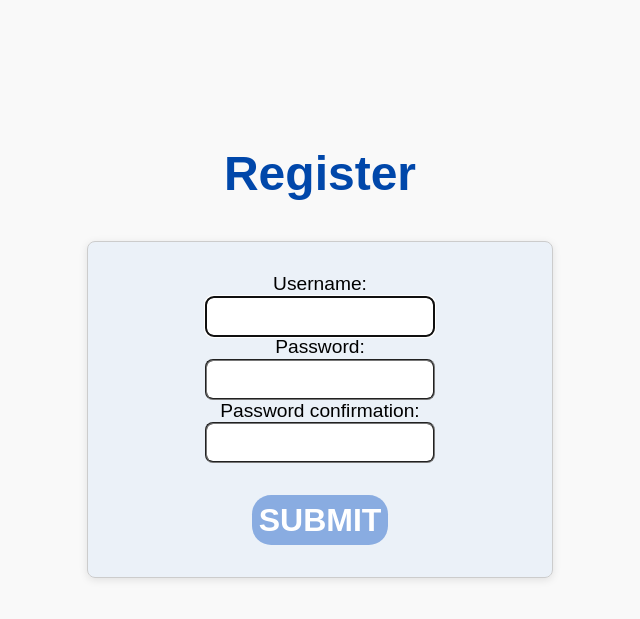
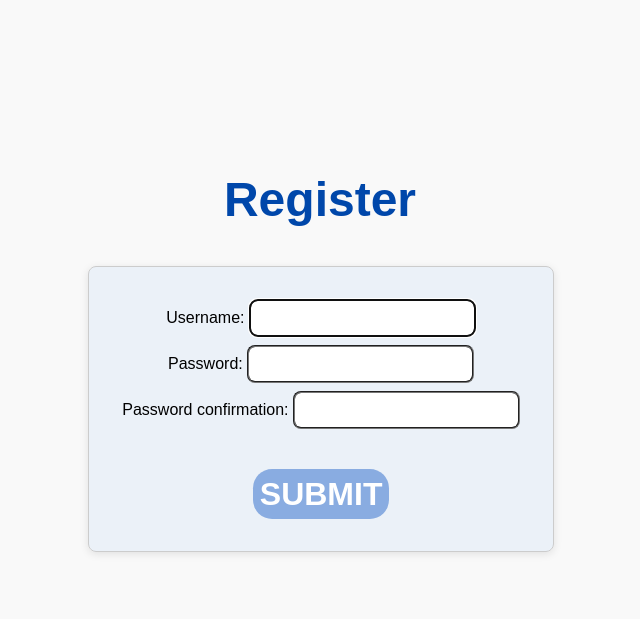
Before and after one commit to CMPUT401HackathonTeam/ApplicationManagementApp, a Django app: page /register/ in a window 1280 px wide. Shown: the top 619 px of the page, without its empty margins (320-960 px from the left). Run offline with Django 5.2, Linux system fonts and the light colour scheme; some web fonts are replaced.

Commit message:
More login page touchups

```diff
--- a/myApplicationManager/static/myApplicationManager/style.css
+++ b/myApplicationManager/static/myApplicationManager/style.css
@@ -51,17 +51,17 @@
 
 label{
     font-family: "Inclusive Sans", sans-serif;
-    padding: 3.2em;
-    text-align: left;
-    font-size: 1.2em ;
+    padding-bottom: 1em;
+    text-align: center;
+    font-size: 1em ;
 
 }
 
 input{
     border-radius: 0.5em;
-    padding:0.6em;
     font-size: 1em;
     border-style: groove;
+    padding:0.5em;
 }
 
 .registerButtonSection{
@@ -84,6 +84,11 @@
 }
 .regForm{
     text-align: center;
+
+}
+
+div.form-group{
+    padding-bottom:0.5em;
 }
 
 .register_button:hover {
```
